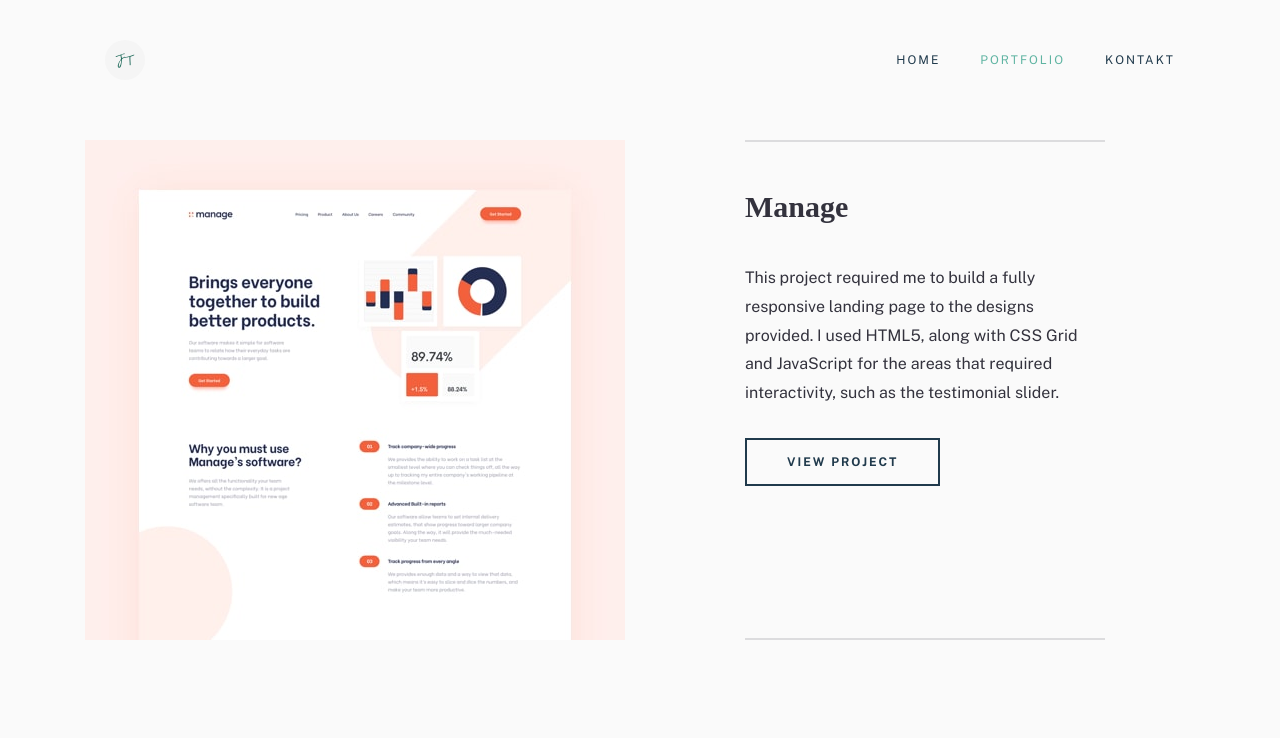
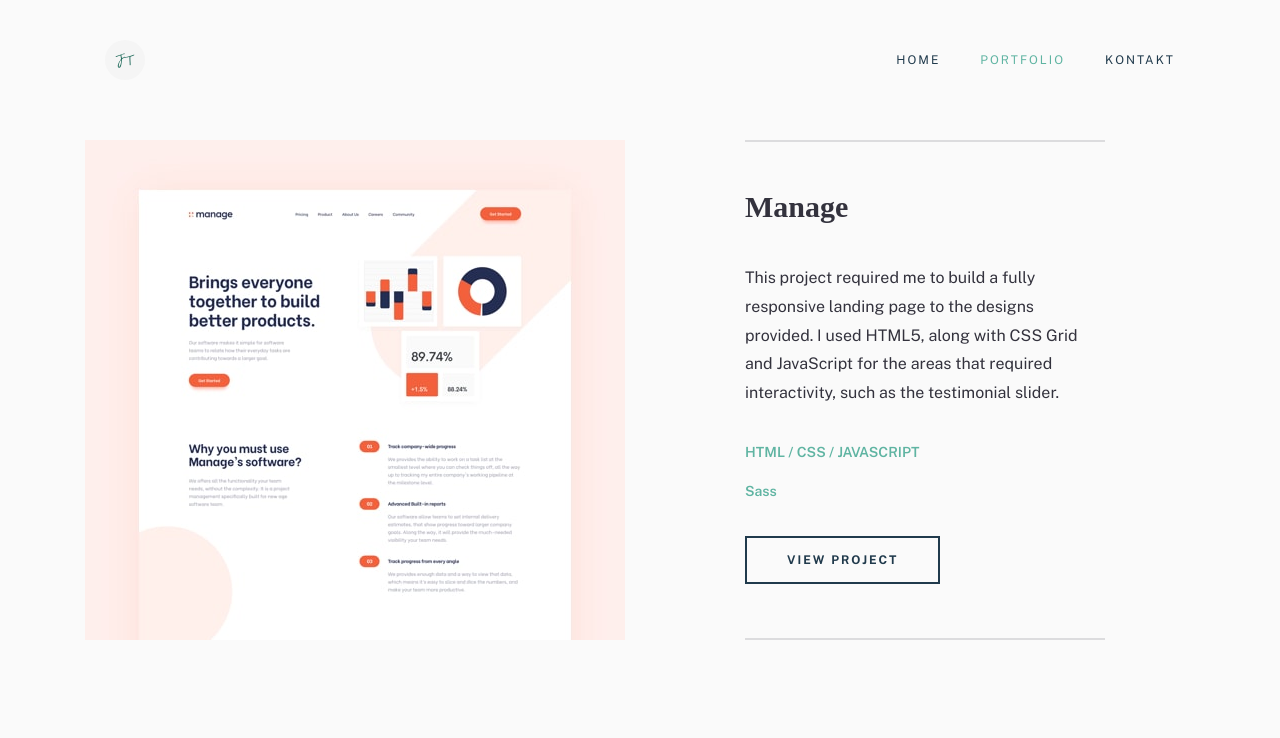
Before and after one commit to jarekTerejko/my-website, a React (Create React App) app: page /portfolio in a window 1280 px wide. Shown: the top 738 px of the page. Built offline with nearby package versions, Linux system fonts and the light colour scheme; a web font is replaced by a local one.

Commit message:
add Tag Component

```diff
--- a/src/components/ProjectDetails/index.js
+++ b/src/components/ProjectDetails/index.js
@@ -5,7 +5,7 @@ import NotFound from "../NotFound";
 import ChevronLeft from "../../images/project/chevron-left.svg";
 import ChevronRight from "../../images/project/chevron-right.svg";
 import { useParams } from "react-router-dom";
-import Loader from '../Loader';
+import Loader from "../Loader";
 import {
   ProjectDetailsColLeft,
   ProjectDetailsColRight,
@@ -24,25 +24,25 @@ import { WrapperEl } from "../Wrapper/WrapperElement";
 import { HeadingSecondary } from "../HeadingSecondary/HeadingSecondaryElement";
 import { DescriptionText } from "../DecriptionText/DescriptionTextElement";
 import { ButtonTransparent } from "../ButtonTransparent/ButtonTransparentElement";
-import Question from '../SectionQuestion'
+import Question from "../SectionQuestion";
+import { Tag } from "../Tag/TagElement";
 
 const ProjectDetails = () => {
   const { id } = useParams();
+  const [index, setIndex] = useState(null);
+  const [dataProject, setDataProject] = useState(null);
+  const [isLoading, setIsLoading] = useState(true);
 
   useEffect(() => {
     setIndex(parseInt(id) - 1);
     setDataProject(dataProjects[parseInt(id) - 1]);
-    setLoading(false);
+    setIsLoading(false);
     // return () => {
     //   cleanup
     // }
   }, [id]);
 
-  const [index, setIndex] = useState(null);
-  const [dataProject, setDataProject] = useState(null);
-  const [loading, setLoading] = useState(true);
-
-  if (loading) {
+  if (isLoading) {
     return <Loader />;
   }
 
@@ -59,7 +59,26 @@ const ProjectDetails = () => {
                 {dataProject.title}
               </HeadingSecondary>
               <DescriptionText>{dataProject.descriptionShort}</DescriptionText>
-
+              <DescriptionText style={{ marginBottom: "1rem" }}>
+                {dataProject.languages.map((lang, i, arr) => {
+                  return (
+                    <Tag key={i}>
+                      {lang.toUpperCase()}
+                      {i + 1 < arr.length ? " / " : ""}
+                    </Tag>
+                  );
+                })}
+              </DescriptionText>
+              <DescriptionText>
+                {dataProject.tools.map((tool, i, arr) => {
+                  return (
+                    <Tag key={i}>
+                      {tool}
+                      {i + 1 < arr.length ? " / " : ""}
+                    </Tag>
+                  );
+                })}
+              </DescriptionText>
               <ButtonTransparent
                 as="a"
                 target="_blank"
--- a/src/components/Projects/index.js
+++ b/src/components/Projects/index.js
@@ -8,6 +8,7 @@ import {
 import { HeadingSecondary } from "../HeadingSecondary/HeadingSecondaryElement";
 import { DescriptionText } from "../DecriptionText/DescriptionTextElement";
 import { LinkR } from "../Link/LinkElement.js";
+import { Tag } from "../Tag/TagElement";
 
 const Projects = ({ portfolioProjects }) => {
   return (
@@ -26,7 +27,27 @@ const Projects = ({ portfolioProjects }) => {
                   {project.title}
                 </HeadingSecondary>
                 <DescriptionText>{project.descriptionShort}</DescriptionText>
-                <LinkR to={`/project/${project.id}`}>View Project</LinkR>
+                <DescriptionText style={{ marginBottom: "1rem" }}>
+                  {project.languages.map((lang, i, arr) => {
+                    return (
+                      <Tag key={i}>
+                        {lang.toUpperCase()}
+                        {i + 1 < arr.length ? " / " : ""}
+                      </Tag>
+                    );
+                  })}
+                </DescriptionText>
+                <DescriptionText>
+                  {project.tools.map((tool, i, arr) => {
+                    return (
+                      <Tag key={i}>
+                        {tool}
+                        {i + 1 < arr.length ? " / " : ""}
+                      </Tag>
+                    );
+                  })}
+                </DescriptionText>
+                <LinkR to={`/project/${i + 1}`}>View Project</LinkR>
               </ProjectsColRight>
             </ProjectsCols>
           );
--- /dev/null
+++ b/src/components/Tag/TagElement.js
@@ -0,0 +1,8 @@
+import styled from "styled-components";
+
+export const Tag = styled.span`
+  color: var(--color-cyan);
+  font-size: 1.4rem;
+  font-weight: 600;
+  text-transform: capitalize;
+`;
--- a/src/pages/Project.js
+++ b/src/pages/Project.js
@@ -1,11 +1,9 @@
-import { useParams } from "react-router-dom";
 import ProjectDetails from "../components/ProjectDetails";
 
 const Project = () => {
-  const { id } = useParams();
   return (
     <>
-      <ProjectDetails idParam={id} />
+      <ProjectDetails />
     </>
   );
 };
```
